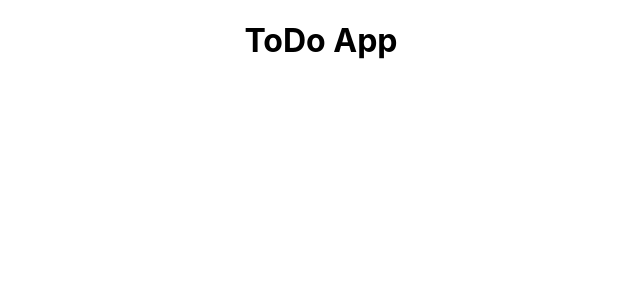
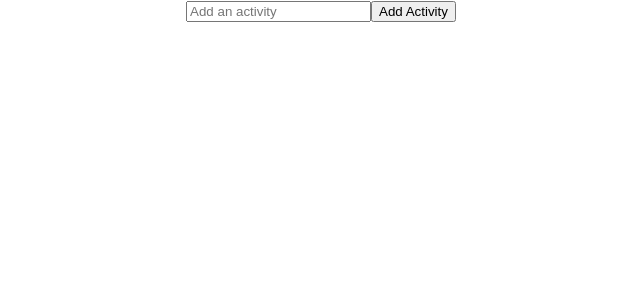
Before and after one commit to SimoneZem/todo-app, a React (Create React App) app: page / in a window 1280 px wide. Shown: the top 300 px of the page, without its empty margins (319-959 px from the left). Built offline with nearby package versions, Linux system fonts and the light colour scheme.

Commit message:
feat(add formComponent): add form as component

```diff
--- a/src/App.jsx
+++ b/src/App.jsx
@@ -1,9 +1,10 @@
 import "./App.css";
+import Form from "./components/Form";
 
 function App() {
   return (
     <div className="App">
-      <h1>ToDo App</h1>
+      <Form />
     </div>
   );
 }
--- a/src/components/Form.js
+++ b/src/components/Form.js
@@ -1,7 +1,19 @@
-import React from "react";
+import React, { useState } from "react";
 
-function Form() {
-  return <div>Form</div>;
-}
+export const Form = () => {
+  const [input, setInput] = useState("");
+  return (
+    <form className="todo-form">
+      <input
+        type="text"
+        placeholder="Add an activity"
+        value={input}
+        name="text"
+        className="todo-input"
+      />
+      <button className="todo-button">Add Activity</button>
+    </form>
+  );
+};
 
 export default Form;
```
